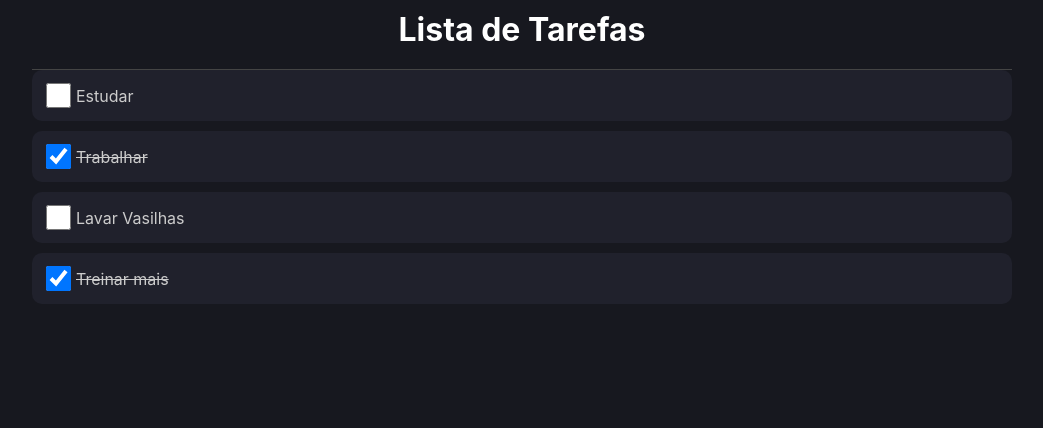
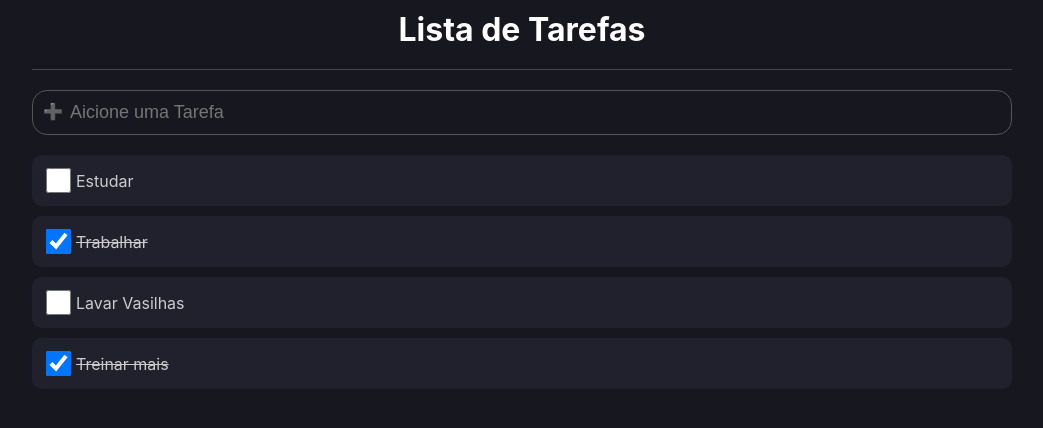
Before and after one commit to Eduardodiniz05/task-list, a React (Create React App) app: page / in a window 1280 px wide. Shown: the top 428 px of the page, without its empty margins (118-1161 px from the left). Built offline with nearby package versions, Linux system fonts and the light colour scheme.

Commit message:
iniciado implementação da aba de adição de tarefas

```diff
--- a/src/App.tsx
+++ b/src/App.tsx
@@ -2,6 +2,7 @@
 import * as C from './app.styles';
 import {Item} from './types/Files';
 import {ListItem} from './components/ListItem'
+import { AddArea } from './components/AddArea';
 
 const App = () => {
   const [list, setList] = useState<Item[]>([
@@ -15,7 +16,7 @@
         <C.Area>
           <C.Header>Lista de Tarefas</C.Header>
 
-            {/* area de novas tarefas */}
+            <AddArea />
 
             {list.map((item, index) => (
               <ListItem key={index} item={item} />
--- /dev/null
+++ b/src/components/AddArea/index.tsx
@@ -0,0 +1,14 @@
+import * as C from './styles'
+
+export const AddArea = () => {
+    return(
+        <C.Container>
+            <div className='image'>➕</div>
+            <input
+                type="text"
+                placeholder="Aicione uma Tarefa"
+
+            />
+        </C.Container>
+    );
+}
--- /dev/null
+++ b/src/components/AddArea/styles.ts
@@ -0,0 +1,24 @@
+import styled from 'styled-components'
+
+export const Container = styled.div `
+    border: 1px solid #555;
+    border-radius: 15px;
+    padding: 10px;
+    margin: 20px 0;
+    display: flex;
+    align-itens; center;
+
+    .image {
+        margin-right: 5px;
+    }
+
+    input {
+        border: 0px;
+        background: transparent;
+        outline: none;
+        color: #FFF;
+        font-size: 18px;
+        flex: 1;
+    }
+
+`
--- a/src/components/ListItem/styles.ts
+++ b/src/components/ListItem/styles.ts
@@ -23,7 +23,7 @@
 
         label {
                 color: #CCC;
-                text-decoration: ${done ? 'line-through' : 'inicial'}
+                text-decoration: ${done ? 'line-through' : 'initial'}
         }
 `
 )) ;
```
